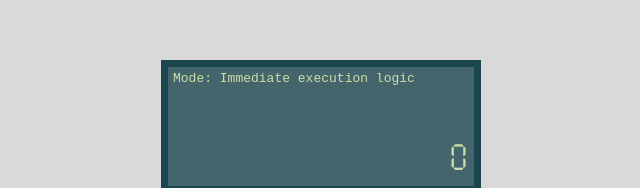
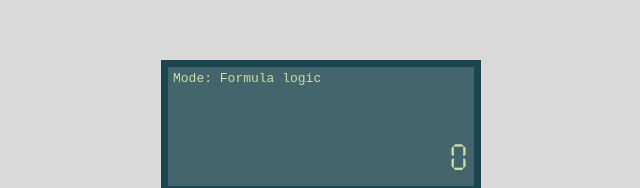
Before and after one commit to zoltangy/web-calculator, a React (Create React App) app: page / in a window 1280 px wide. Shown: the part 113-301 px from the top of the page, without its empty margins (319-959 px from the left). Built offline with nearby package versions, Linux system fonts and the light colour scheme.

Commit message:
Bug fix and test case added for it

```diff
--- a/src/App.js
+++ b/src/App.js
@@ -35,6 +35,7 @@ function App() {
         <Display
           display={state.display}
           aggregate={state.aggregate + state.tempValue}
+          formulaLogic={state.formulaLogic}
         />
         <Button id="clear" text="AC" handleClick={dispatch} doubleX />
         <Button id="mode" text="Mode" handleClick={dispatch} />
```
Also changed, not shown: 1 other file (tests, documents, lock files or other folders).
